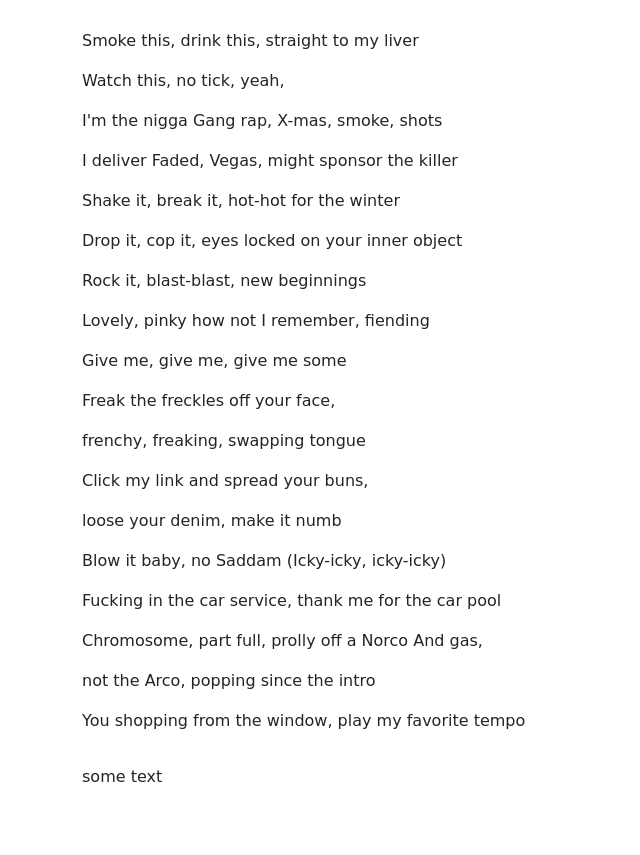
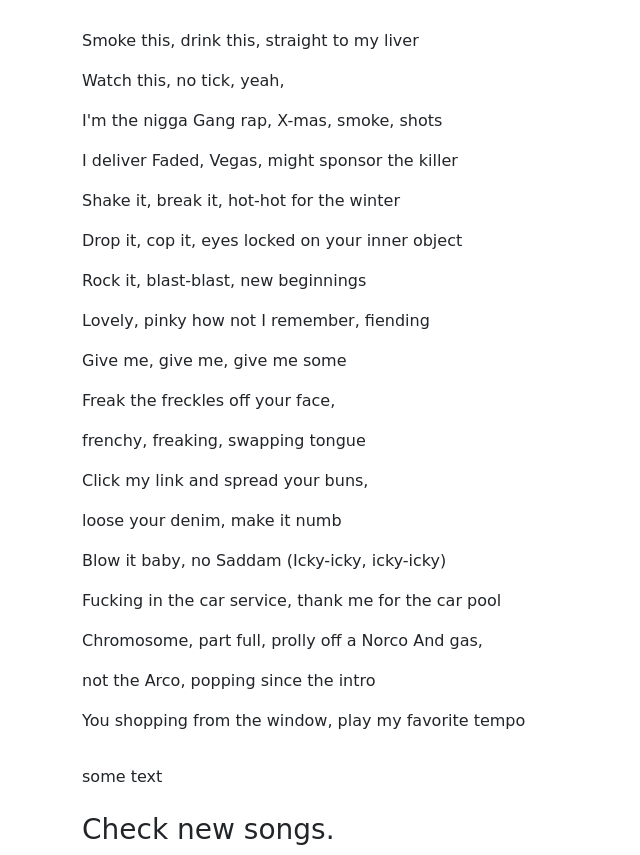
Before and after one commit to sredniak/repozytorium-testowe, a plain HTML site: page index.html in a window 1280 px wide. Shown: the part 67-922 px from the top of the page, without its empty margins (0-640 px from the left). Before the commit the page ends 880 px from the top, so only its background shows below. Drawn offline with nearby package versions, Linux system fonts and the light colour scheme; a web font is replaced by a local one.

Commit message:
Add content h3

```diff
--- a/index.html
+++ b/index.html
@@ -30,6 +30,7 @@
                 not the Arco, popping since the intro <br>
                 You shopping from the window, play my favorite tempo</p>
             <p>some text</p>
+            <h3>Check new songs.</h3>
         </div>
     </div>
 </body>
```
